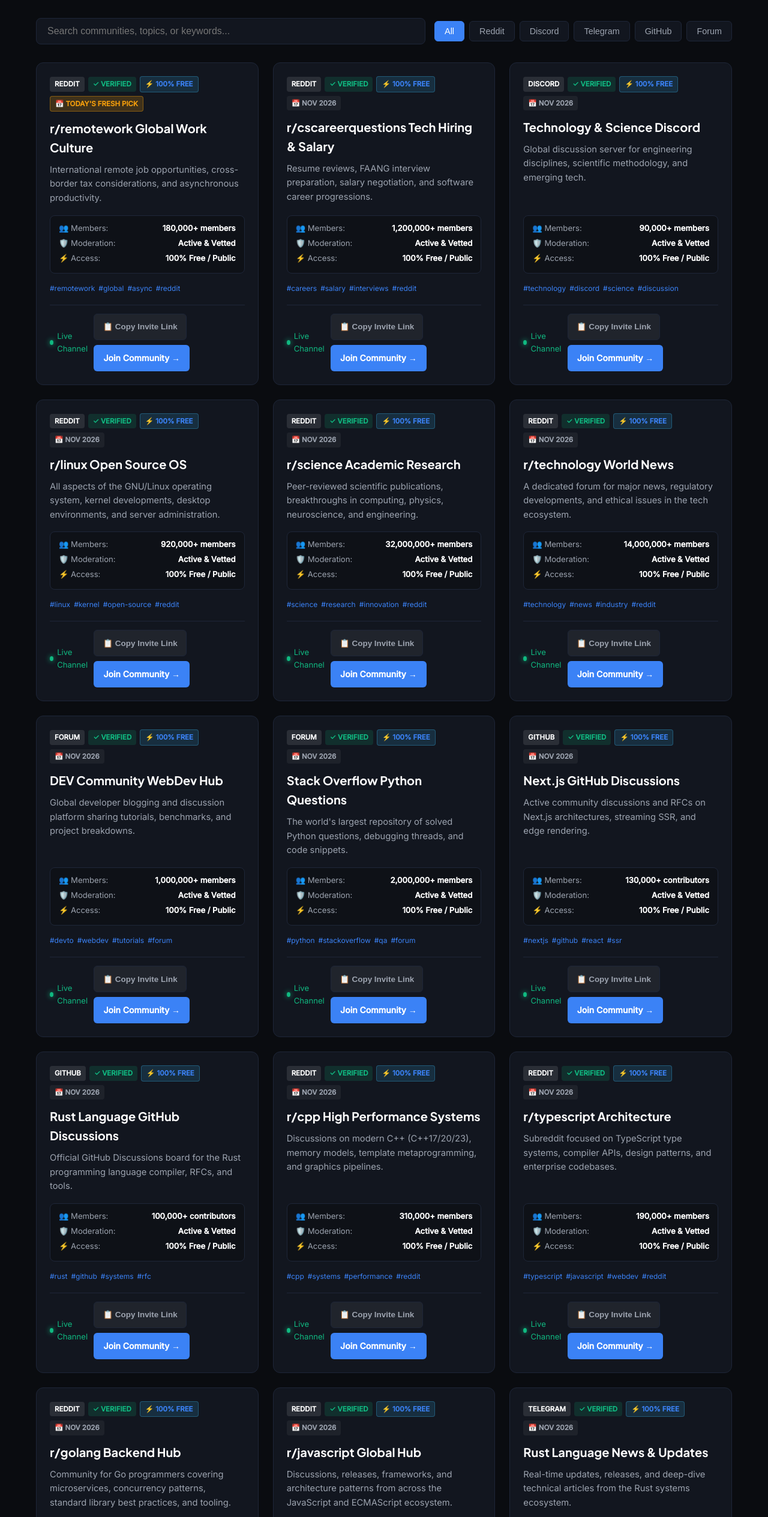
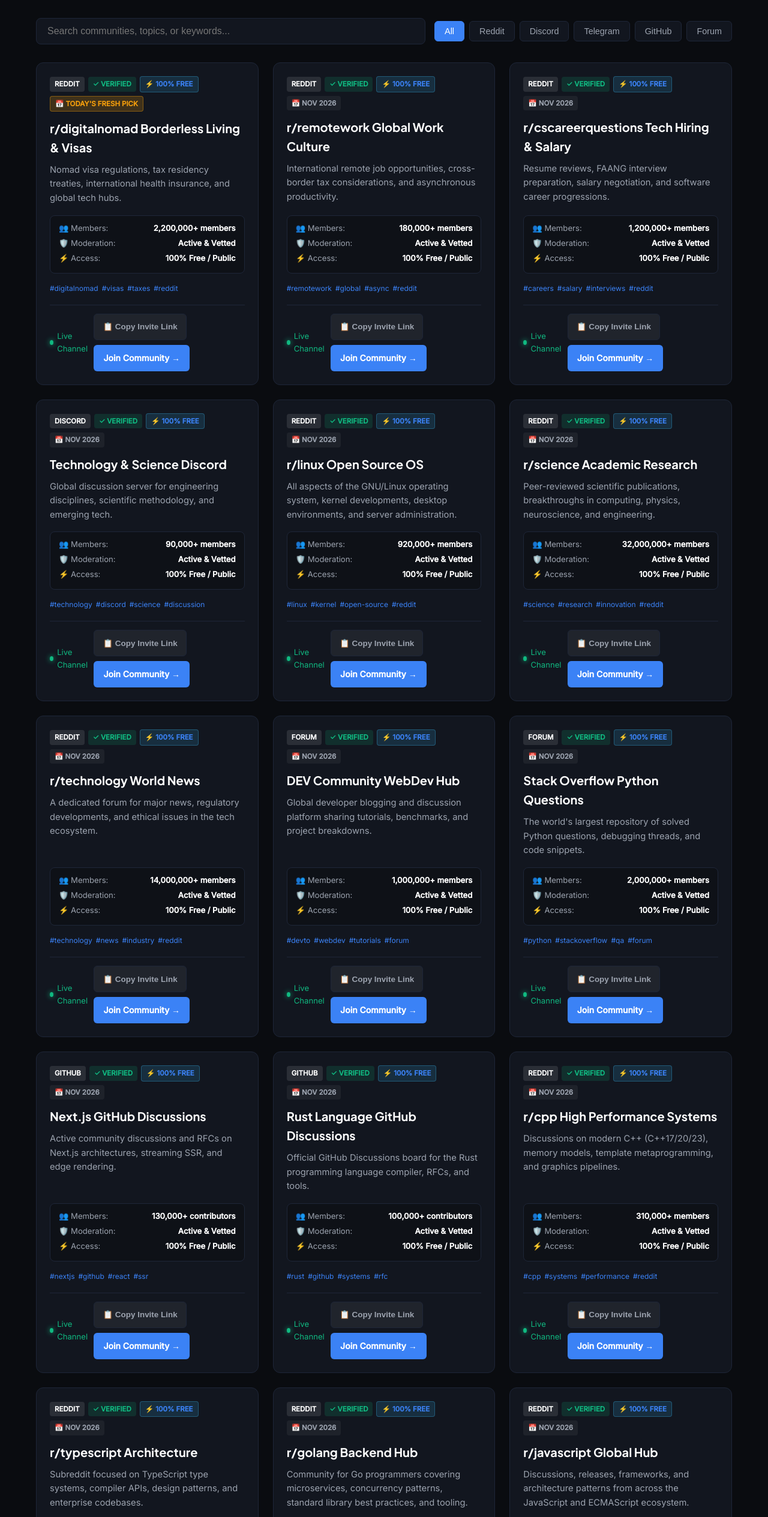
Before and after one commit to jibranpcccc/remote-tech-careers-salary-hub, a plain HTML site: page index.html in a window 1280 px wide. Shown: the part 1131-3660 px from the top of the page at 60% size. Drawn offline with Linux system fonts and the light colour scheme.

Commit message:
feat(replenishment): fresh community links added - 2026-11-20 [skip ci]

```diff
--- a/feed.xml
+++ b/feed.xml
@@ -4,10 +4,17 @@
     <title>Remote Tech Career &amp; Salary Hub</title>
     <link>https://remote-tech-careers-salary-hub.vercel.app/</link>
     <description>Verified community directory and updates.</description>
-    <lastBuildDate>Thu, 19 Nov 2026 06:09:02 GMT</lastBuildDate>
+    <lastBuildDate>Fri, 20 Nov 2026 06:04:45 GMT</lastBuildDate>
     <atom:link href="https://remote-tech-careers-salary-hub.vercel.app/feed.xml" rel="self" type="application/rss+xml"/>
     <atom:link href="https://pubsubhubbub.appspot.com/" rel="hub"/>
-                                                                                                                                                                                                                                    <item>
+                                                                                                                                                                                                                                        <item>
+      <title>📅 Today's Fresh Pick: r/digitalnomad Borderless Living &amp; Visas (Reddit)</title>
+      <link>https://www.reddit.com/r/digitalnomad/</link>
+      <guid isPermaLink="false">https://jibranpcccc.github.io/remote-tech-careers-salary-hub/#remote-tech-career-salary-hub-reddit-3-2026-11-20</guid>
+      <pubDate>Fri, 20 Nov 2026 06:04:45 GMT</pubDate>
+      <description>Newly verified community added to Remote Tech Career &amp; Salary Hub: Nomad visa regulations, tax residency treaties, international health insurance, and global tech hubs.</description>
+    </item>
+<item>
       <title>📅 Today's Fresh Pick: r/remotework Global Work Culture (Reddit)</title>
       <link>https://www.reddit.com/r/remotework/</link>
       <guid isPermaLink="false">https://jibranpcccc.github.io/remote-tech-careers-salary-hub/#remote-tech-career-salary-hub-reddit-2-2026-11-19</guid>
@@ -175,12 +182,5 @@
       <pubDate>Wed, 21 Oct 2026 06:04:52 GMT</pubDate>
       <description>Newly verified community added to Remote Tech Career &amp; Salary Hub: Global discussion server for engineering disciplines, scientific methodology, and emerging tech.</description>
     </item>
-<item>
-      <title>📅 Today's Fresh Pick: Technology &amp; Science Discord (Discord)</title>
-      <link>https://discord.gg/tech</link>
-      <guid isPermaLink="false">https://jibranpcccc.github.io/remote-tech-careers-salary-hub/#remote-tech-careers-salary-hub-discord-20261002-1-2026-10-20</guid>
-      <pubDate>Tue, 20 Oct 2026 06:06:18 GMT</pubDate>
-      <description>Newly verified community added to Remote Tech Career &amp; Salary Hub: Global discussion server for engineering disciplines, scientific methodology, and emerging tech.</description>
-    </item>
   </channel>
 </rss>
--- a/index.html
+++ b/index.html
@@ -148,149 +148,149 @@
           {
             "@type": "ListItem",
             "position": 1,
+            "name": "r/digitalnomad Borderless Living & Visas",
+            "description": "Nomad visa regulations, tax residency treaties, international health insurance, and global tech hubs.",
+            "url": "https://www.reddit.com/r/digitalnomad/"
+          },
+          {
+            "@type": "ListItem",
+            "position": 2,
             "name": "r/remotework Global Work Culture",
             "description": "International remote job opportunities, cross-border tax considerations, and asynchronous productivity.",
             "url": "https://www.reddit.com/r/remotework/"
           },
           {
             "@type": "ListItem",
-            "position": 2,
+            "position": 3,
             "name": "r/cscareerquestions Tech Hiring & Salary",
             "description": "Resume reviews, FAANG interview preparation, salary negotiation, and software career progressions.",
             "url": "https://www.reddit.com/r/cscareerquestions/"
           },
           {
             "@type": "ListItem",
-            "position": 3,
+            "position": 4,
             "name": "Technology & Science Discord",
             "description": "Global discussion server for engineering disciplines, scientific methodology, and emerging tech.",
             "url": "https://discord.gg/tech"
           },
           {
             "@type": "ListItem",
-            "position": 4,
+            "position": 5,
             "name": "r/linux Open Source OS",
             "description": "All aspects of the GNU/Linux operating system, kernel developments, desktop environments, and server administration.",
             "url": "https://www.reddit.com/r/linux/"
           },
           {
             "@type": "ListItem",
-            "position": 5,
+            "position": 6,
             "name": "r/science Academic Research",
             "description": "Peer-reviewed scientific publications, breakthroughs in computing, physics, neuroscience, and engineering.",
             "url": "https://www.reddit.com/r/science/"
           },
           {
             "@type": "ListItem",
-            "position": 6,
+            "position": 7,
             "name": "r/technology World News",
             "description": "A dedicated forum for major news, regulatory developments, and ethical issues in the tech ecosystem.",
             "url": "https://www.reddit.com/r/technology/"
           },
           {
             "@type": "ListItem",
-            "position": 7,
+            "position": 8,
             "name": "DEV Community WebDev Hub",
             "description": "Global developer blogging and discussion platform sharing tutorials, benchmarks, and project breakdowns.",
             "url": "https://dev.to/t/webdev"
           },
           {
             "@type": "ListItem",
-            "position": 8,
+            "position": 9,
             "name": "Stack Overflow Python Questions",
             "description": "The world's largest repository of solved Python questions, debugging threads, and code snippets.",
             "url": "https://stackoverflow.com/questions/tagged/python"
           },
           {
             "@type": "ListItem",
-            "position": 9,
+            "position": 10,
             "name": "Next.js GitHub Discussions",
             "description": "Active community discussions and RFCs on Next.js architectures, streaming SSR, and edge rendering.",
             "url": "https://github.com/vercel/next.js/discussions"
           },
           {
             "@type": "ListItem",
-            "position": 10,
+            "position": 11,
             "name": "Rust Language GitHub Discussions",
             "description": "Official GitHub Discussions board for the Rust programming language compiler, RFCs, and tools.",
             "url": "https://users.rust-lang.org"
           },
           {
             "@type": "ListItem",
-            "position": 11,
+            "position": 12,
             "name": "r/cpp High Performance Systems",
             "description": "Discussions on modern C++ (C++17/20/23), memory models, template metaprogramming, and graphics pipelines.",
             "url": "https://www.reddit.com/r/cpp/"
           },
           {
             "@type": "ListItem",
-            "position": 12,
+            "position": 13,
             "name": "r/typescript Architecture",
             "description": "Subreddit focused on TypeScript type systems, compiler APIs, design patterns, and enterprise codebases.",
             "url": "https://www.reddit.com/r/typescript/"
           },
           {
             "@type": "ListItem",
-            "position": 13,
+            "position": 14,
             "name": "r/golang Backend Hub",
             "description": "Community for Go programmers covering microservices, concurrency patterns, standard library best practices, and tooling.",
             "url": "https://www.reddit.com/r/golang/"
           },
           {
             "@type": "ListItem",
-            "position": 14,
+            "position": 15,
             "name": "r/javascript Global Hub",
             "description": "Discussions, releases, frameworks, and architecture patterns from across the JavaScript and ECMAScript ecosystem.",
             "url": "https://www.reddit.com/r/javascript/"
           },
           {
             "@type": "ListItem",
-            "position": 15,
+            "position": 16,
             "name": "Rust Language News & Updates",
             "description": "Real-time updates, releases, and deep-dive technical articles from the Rust systems ecosystem.",
             "url": "https://t.me/rust_lang_news"
           },
           {
             "@type": "ListItem",
-            "position": 16,
+            "position": 17,
             "name": "Rust Programming Language Discord",
             "description": "Official community Discord server for the Rust programming language with dedicated channels for crates, async, and compiler work.",
             "url": "https://discord.gg/rust-lang"
           },
           {
             "@type": "ListItem",
-            "position": 17,
+            "position": 18,
             "name": "r/rust Systems Programming",
             "description": "Dedicated community for the Rust programming language focusing on memory safety, concurrency, and high-performance systems.",
             "url": "https://www.reddit.com/r/rust/"
           },
           {
             "@type": "ListItem",
-            "position": 18,
+            "position": 19,
             "name": "r/Python Developer Community",
             "description": "The premier community for Python engineers, covering news, PEP proposals, open-source packages, and architecture discussions.",
             "url": "https://www.reddit.com/r/Python/"
           },
           {
             "@type": "ListItem",
-            "position": 19,
+            "position": 20,
             "name": "Remote Tech Jobs Channel",
             "description": "Daily verified global remote openings for software engineers, product managers, and designers.",
             "url": "https://t.me/remotework_jobs"
           },
           {
             "@type": "ListItem",
-            "position": 20,
+            "position": 21,
             "name": "Nomads & Remote Workers Discord",
             "description": "Real-time chat connecting nomads across Europe, Southeast Asia, and the Americas with local city channels.",
             "url": "https://discord.gg/nomads"
-          },
-          {
-            "@type": "ListItem",
-            "position": 21,
-            "name": "r/digitalnomad Borderless Living & Visas",
-            "description": "Nomad visa regulations, tax residency treaties, international health insurance, and global tech hubs.",
-            "url": "https://www.reddit.com/r/digitalnomad/"
           },
           {
             "@type": "ListItem",
@@ -617,12 +617,36 @@
         </div>
         <div id="vetted-communities" class="grid">
 
-        <div id="community-card-1" class="card" data-platform="reddit" data-category="remote work">
+        <div id="community-card-1" class="card" data-platform="reddit" data-category="digital nomad">
             <div class="card-header">
                 <span class="badge badge-platform">Reddit</span>
                 <span class="badge badge-verified">✓ Verified</span>
                 <span class="badge badge-free">⚡ 100% Free</span>
                 <span class="badge badge-date" style="background: rgba(245, 158, 11, 0.2); color: #f59e0b; border: 1px solid rgba(245, 158, 11, 0.4); font-weight: 700;">📅 Today's Fresh Pick</span>
+            </div>
+            <h3 class="card-title">r/digitalnomad Borderless Living & Visas</h3>
+            <p class="card-desc">Nomad visa regulations, tax residency treaties, international health insurance, and global tech hubs.</p>
+            <div class="spec-matrix">
+                <div class="spec-row"><span>👥 Members:</span> <strong>2,200,000+ members</strong></div>
+                <div class="spec-row"><span>🛡️ Moderation:</span> <strong>Active & Vetted</strong></div>
+                <div class="spec-row"><span>⚡ Access:</span> <strong>100% Free / Public</strong></div>
+            </div>
+            <div class="tags-row"><span class="tag">#digitalnomad</span><span class="tag">#visas</span><span class="tag">#taxes</span><span class="tag">#reddit</span></div>
+            <div class="card-footer">
+                <span class="activity-pulse"><span class="pulse-dot"></span> Live Channel</span>
+                <div class="card-actions">
+                    <button class="btn-copy-invite" onclick="copyInviteLink(event, 'https://www.reddit.com/r/digitalnomad/')">📋 Copy Invite Link</button>
+                    <a href="https://www.reddit.com/r/digitalnomad/" target="_blank" rel="noopener noreferrer" class="btn-join">Join Community →</a>
+                </div>
+            </div>
+        </div>
+
+        <div id="community-card-2" class="card" data-platform="reddit" data-category="remote work">
+            <div class="card-header">
+                <span class="badge badge-platform">Reddit</span>
+                <span class="badge badge-verified">✓ Verified</span>
+                <span class="badge badge-free">⚡ 100% Free</span>
+                <span class="badge badge-date">📅 Nov 2026</span>
             </div>
             <h3 class="card-title">r/remotework Global Work Culture</h3>
             <p class="card-desc">International remote job opportunities, cross-border tax considerations, and asynchronous productivity.</p>
@@ -641,7 +665,7 @@
             </div>
         </div>
 
-        <div id="community-card-2" class="card" data-platform="reddit" data-category="careers">
+        <div id="community-card-3" class="card" data-platform="reddit" data-category="careers">
             <div class="card-header">
                 <span class="badge badge-platform">Reddit</span>
                 <span class="badge badge-verified">✓ Verified</span>
@@ -665,7 +689,7 @@
             </div>
         </div>
 
-        <div id="community-card-3" class="card" data-platform="discord" data-category="tech discussion">
+        <div id="community-card-4" class="card" data-platform="discord" data-category="tech discussion">
             <div class="card-header">
                 <span class="badge badge-platform">Discord</span>
                 <span class="badge badge-verified">✓ Verified</span>
@@ -689,7 +713,7 @@
             </div>
         </div>
 
-        <div id="community-card-4" class="card" data-platform="reddit" data-category="linux & os">
+        <div id="community-card-5" class="card" data-platform="reddit" data-category="linux & os">
             <div class="card-header">
                 <span class="badge badge-platform">Reddit</span>
                 <span class="badge badge-verified">✓ Verified</span>
@@ -713,7 +737,7 @@
             </div>
         </div>
 
-        <div id="community-card-5" class="card" data-platform="reddit" data-category="science & innovation">
+        <div id="community-card-6" class="card" data-platform="reddit" data-category="science & innovation">
             <div class="card-header">
                 <span class="badge badge-platform">Reddit</span>
                 <span class="badge badge-verified">✓ Verified</span>
@@ -737,7 +761,7 @@
             </div>
         </div>
 
-        <div id="community-card-6" class="card" data-platform="reddit" data-category="tech news">
+        <div id="community-card-7" class="card" data-platform="reddit" data-category="tech news">
             <div class="card-header">
                 <span class="badge badge-platform">Reddit</span>
                 <span class="badge badge-verified">✓ Verified</span>
@@ -761,7 +785,7 @@
             </div>
         </div>
 
-        <div id="community-card-7" class="card" data-platform="forum" data-category="web development">
+        <div id="community-card-8" class="card" data-platform="forum" data-category="web development">
             <div class="card-header">
                 <span class="badge badge-platform">Forum</span>
                 <span class="badge badge-verified">✓ Verified</span>
@@ -785,7 +809,7 @@
             </div>
         </div>
 
-        <div id="community-card-8" class="card" data-platform="forum" data-category="python development">
+        <div id="community-card-9" class="card" data-platform="forum" data-category="python development">
             <div class="card-header">
                 <span class="badge badge-platform">Forum</span>
                 <span class="badge badge-verified">✓ Verified</span>
@@ -809,7 +833,7 @@
             </div>
         </div>
 
-        <div id="community-card-9" class="card" data-platform="github" data-category="frontend engineering">
+        <div id="community-card-10" class="card" data-platform="github" data-category="frontend engineering">
             <div class="card-header">
                 <span class="badge badge-platform">GitHub</span>
                 <span class="badge badge-verified">✓ Verified</span>
@@ -833,7 +857,7 @@
             </div>
         </div>
 
-        <div id="community-card-10" class="card" data-platform="github" data-category="systems programming">
+        <div id="community-card-11" class="card" data-platform="github" data-category="systems programming">
             <div class="card-header">
                 <span class="badge badge-platform">GitHub</span>
                 <span class="badge badge-verified">✓ Verified</span>
@@ -857,7 +881,7 @@
             </div>
         </div>
 
-        <div id="community-card-11" class="card" data-platform="reddit" data-category="systems programming">
+        <div id="community-card-12" class="card" data-platform="reddit" data-category="systems programming">
             <div class="card-header">
                 <span class="badge badge-platform">Reddit</span>
                 <span class="badge badge-verified">✓ Verified</span>
@@ -881,7 +905,7 @@
             </div>
         </div>
 
-        <div id="community-card-12" class="card" data-platform="reddit" data-category="web development">
+        <div id="community-card-13" class="card" data-platform="reddit" data-category="web development">
             <div class="card-header">
                 <span class="badge badge-platform">Reddit</span>
                 <span class="badge badge-verified">✓ Verified</span>
@@ -905,7 +929,7 @@
             </div>
         </div>
 
-        <div id="community-card-13" class="card" data-platform="reddit" data-category="backend engineering">
+        <div id="community-card-14" class="card" data-platform="reddit" data-category="backend engineering">
             <div class="card-header">
                 <span class="badge badge-platform">Reddit</span>
                 <span class="badge badge-verified">✓ Verified</span>
@@ -929,7 +953,7 @@
             </div>
         </div>
 
-        <div id="community-card-14" class="card" data-platform="reddit" data-category="web development">
+        <div id="community-card-15" class="card" data-platform="reddit" data-category="web development">
             <div class="card-header">
                 <span class="badge badge-platform">Reddit</span>
                 <span class="badge badge-verified">✓ Verified</span>
@@ -953,7 +977,7 @@
             </div>
         </div>
 
-        <div id="community-card-15" class="card" data-platform="telegram" data-category="systems programming">
+        <div id="community-card-16" class="card" data-platform="telegram" data-category="systems programming">
             <div class="card-header">
                 <span class="badge badge-platform">Telegram</span>
                 <span class="badge badge-verified">✓ Verified</span>
@@ -977,7 +1001,7 @@
             </div>
         </div>
 
-        <div id="community-card-16" class="card" data-platform="discord" data-category="systems programming">
+        <div id="community-card-17" class="card" data-platform="discord" data-category="systems programming">
             <div class="card-header">
                 <span class="badge badge-platform">Discord</span>
                 <span class="badge badge-verified">✓ Verified</span>
@@ -1001,7 +1025,7 @@
             </div>
         </div>
 
-        <div id="community-card-17" class="card" data-platform="reddit" data-category="systems programming">
+        <div id="community-card-18" class="card" data-platform="reddit" data-category="systems programming">
             <div class="card-header">
                 <span class="badge badge-platform">Reddit</span>
                 <span class="badge badge-verified">✓ Verified</span>
@@ -1025,7 +1049,7 @@
             </div>
         </div>
 
-        <div id="community-card-18" class="card" data-platform="reddit" data-category="python development">
+        <div id="community-card-19" class="card" data-platform="reddit" data-category="python development">
             <div class="card-header">
                 <span class="badge badge-platform">Reddit</span>
                 <span class="badge badge-verified">✓ Verified</span>
@@ -1049,7 +1073,7 @@
             </div>
         </div>
 
-        <div id="community-card-19" class="card" data-platform="telegram" data-category="remote careers">
+        <div id="community-card-20" class="card" data-platform="telegram" data-category="remote careers">
             <div class="card-header">
                 <span class="badge badge-platform">Telegram</span>
                 <span class="badge badge-verified">✓ Verified</span>
@@ -1073,7 +1097,7 @@
             </div>
         </div>
 
-        <div id="community-card-20" class="card" data-platform="discord" data-category="remote lifestyle">
+        <div id="community-card-21" class="card" data-platform="discord" data-category="remote lifestyle">
             <div class="card-header">
                 <span class="badge badge-platform">Discord</span>
                 <span class="badge badge-verified">✓ Verified</span>
@@ -1093,30 +1117,6 @@
                 <div class="card-actions">
                     <button class="btn-copy-invite" onclick="copyInviteLink(event, 'https://discord.gg/nomads')">📋 Copy Invite Link</button>
                     <a href="https://discord.gg/nomads" target="_blank" rel="noopener noreferrer" class="btn-join">Join Community →</a>
-                </div>
-            </div>
-        </div>
-
-        <div id="community-card-21" class="card" data-platform="reddit" data-category="digital nomad">
-            <div class="card-header">
-                <span class="badge badge-platform">Reddit</span>
-                <span class="badge badge-verified">✓ Verified</span>
-                <span class="badge badge-free">⚡ 100% Free</span>
-                <span class="badge badge-date">📅 Nov 2026</span>
-            </div>
-            <h3 class="card-title">r/digitalnomad Borderless Living & Visas</h3>
-            <p class="card-desc">Nomad visa regulations, tax residency treaties, international health insurance, and global tech hubs.</p>
-            <div class="spec-matrix">
-                <div class="spec-row"><span>👥 Members:</span> <strong>2,200,000+ members</strong></div>
-                <div class="spec-row"><span>🛡️ Moderation:</span> <strong>Active & Vetted</strong></div>
-                <div class="spec-row"><span>⚡ Access:</span> <strong>100% Free / Public</strong></div>
-            </div>
-            <div class="tags-row"><span class="tag">#digitalnomad</span><span class="tag">#visas</span><span class="tag">#taxes</span><span class="tag">#reddit</span></div>
-            <div class="card-footer">
-                <span class="activity-pulse"><span class="pulse-dot"></span> Live Channel</span>
-                <div class="card-actions">
-                    <button class="btn-copy-invite" onclick="copyInviteLink(event, 'https://www.reddit.com/r/digitalnomad/')">📋 Copy Invite Link</button>
-                    <a href="https://www.reddit.com/r/digitalnomad/" target="_blank" rel="noopener noreferrer" class="btn-join">Join Community →</a>
                 </div>
             </div>
         </div>
```
Also changed, not shown: data/groups.json (+20 -19 lines).
